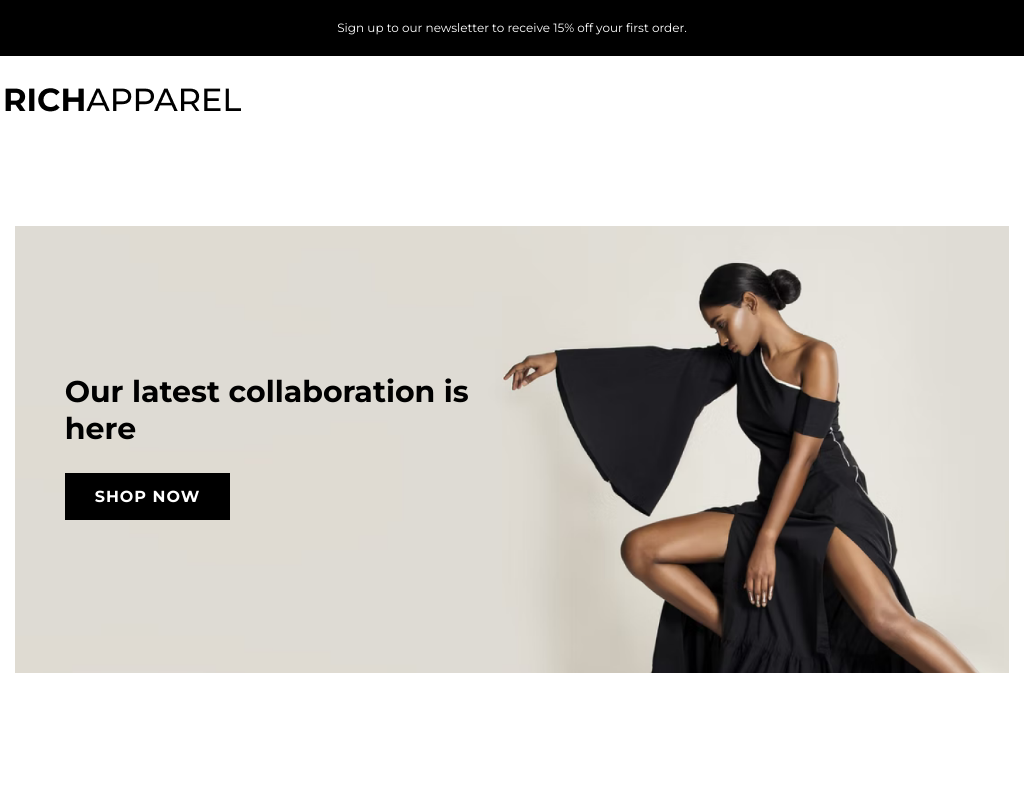
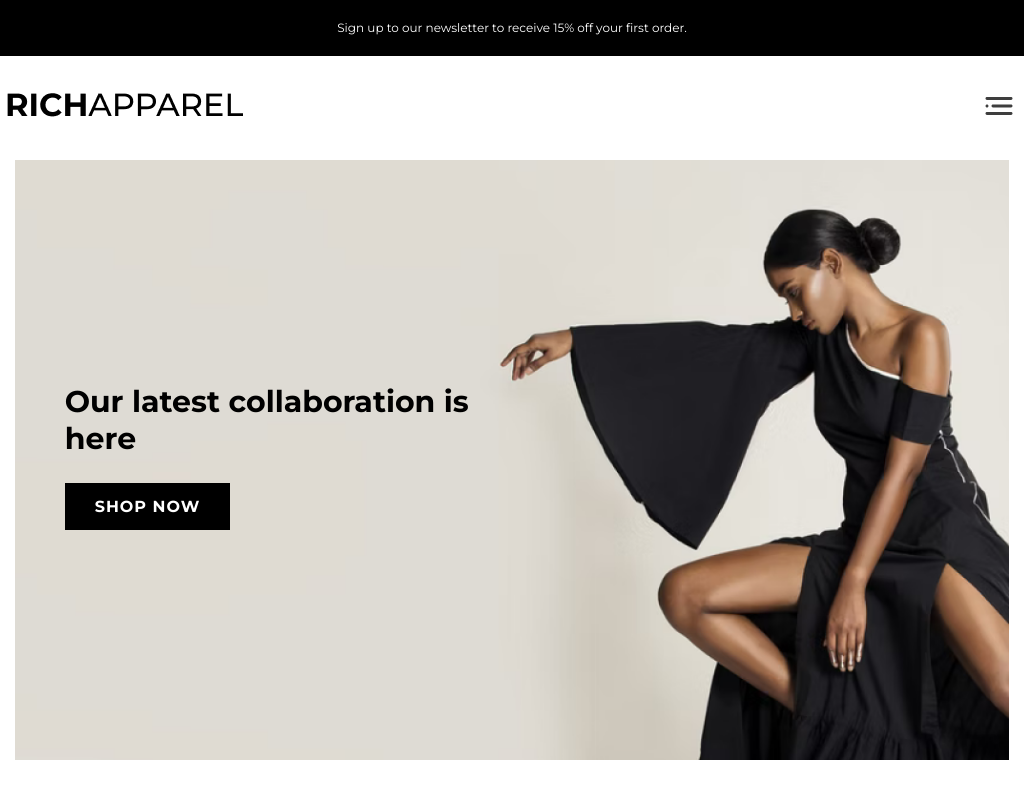
Before and after one commit to shipatulhasan/avi, a plain HTML site: page index.html in a window 1024 px wide. Shown: the top 800 px of the page. Drawn offline with Linux system fonts and the light colour scheme.

Commit message:
style updated

```diff
--- a/styles/style.css
+++ b/styles/style.css
@@ -67,7 +67,7 @@ nav{
     display: flex;
     justify-content: space-between;
     align-items: center;
-    padding: 32px 0;
+    padding: 32px 2px;
 
 }
 nav ul{
@@ -109,7 +109,7 @@ nav li a{
 }
 .hero{
     background: no-repeat url(../img/banner.png);
-    background-size: contain;
+    background-size: cover;
     background-position: center;
     min-height: 600px;
 
@@ -319,6 +319,9 @@ footer li a{
     .menu, .logos{
         display: none;
     }
+    .hamburger{
+        display: block;
+    }
     .grid{
         grid-template-columns: repeat(2, minmax(0, 1fr));
         gap: 60px;
```
